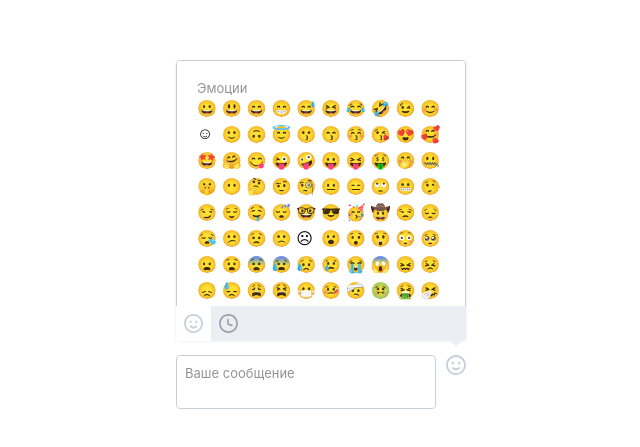
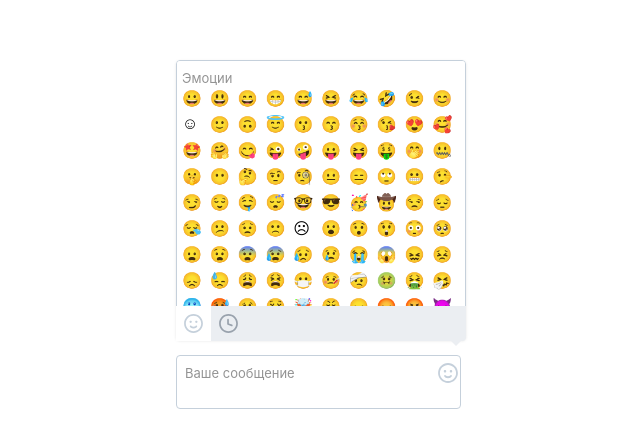
Before and after one commit to klekwedge/message-form, a React (Vite) app: page / in a window 1280 px wide. Shown: the part 291-738 px from the top of the page, without its empty margins (319-959 px from the left). Built offline with nearby package versions, Linux system fonts and the light colour scheme.

Commit message:
feat: add recent emoji

```diff
--- a/src/components/EmojiSection/EmojiSection.scss
+++ b/src/components/EmojiSection/EmojiSection.scss
@@ -1,7 +1,6 @@
 .app__emoji-section {
   display: flex;
   flex-direction: column;
-  padding: 10px;
 
   & h2 {
     font-family: "SF Pro Text";
--- a/src/components/Form/Form.scss
+++ b/src/components/Form/Form.scss
@@ -10,7 +10,10 @@
   }
 
   &__textarea {
+    display: inline-block;
     padding: 8px;
+    // 43 символа
+    padding-right: 30px !important;
     border: 1px solid #c5d0db;
     background: #ffffff;
     border-radius: 4px;
@@ -39,7 +42,7 @@
     top: -295px;
     left: 0px;
 
-    padding: 10px;
+    padding: 10px 5px;
     width: 290px;
     max-height: 280px;
 
@@ -70,6 +73,10 @@
     height: 20px;
     transition: all 0.4s ease;
     border-radius: 0px 4px 4px 4px;
+    position: absolute;
+    right: 8px;
+    top: 8px;
+
 
     &:hover {
       cursor: pointer;
@@ -101,6 +108,7 @@
       padding: 8px;
       width: 35px;
       height: 35px;
+      cursor: pointer;
     }
 
     & ._active {
--- a/src/components/Form/Form.tsx
+++ b/src/components/Form/Form.tsx
@@ -5,10 +5,14 @@ import "./Form.scss";
 import EmojiSection from "../EmojiSection/EmojiSection";
 
 type visibilityType = "visible" | "hidden" | "collapse";
+type tabType = "all" | "recent";
 
 function Form() {
   const [emojiListVisibility, setEmojiListVisibility] =
     useState<visibilityType>("visible");
+
+  const [activeTab, setActiveTab] = useState<tabType>("all");
+  const [recentEmoji, setRecentEmoji] = useState([]);
 
   const [emojiList, setEmojiList] = useState<IEmojiGroup[]>([]);
 
@@ -27,13 +31,38 @@ function Form() {
         className="app__emoji-block"
       >
         <div className="app__emoji-list">
-          {emojiList.map((item, index) => (
-            <EmojiSection key={index} title={item.title} list={item.items} />
-          ))}
+          {activeTab === "all" ? (
+            emojiList.map((item, index) => (
+              <EmojiSection key={index} title={item.title} list={item.items} />
+            ))
+          ) : (
+            <div style={{ height: "246px" }}>
+              <h2
+                style={{
+                  fontStyle: "normal",
+                  fontWeight: 400,
+                  fontSize: "13px",
+                  lineHeight: "15px",
+                  color: "#939393",
+                }}
+              >
+                Часто используемые
+              </h2>
+            </div>
+          )}
         </div>
+
         <div className="app__emoji-tabs">
-          <img className="_active" src='/public/svg/emoji-icon.svg'/>
-          <img src='/public/svg/time-icon.svg'/>
+          <img
+            className={activeTab === "all" ? "_active" : ""}
+            onClick={() => setActiveTab("all")}
+            src="/public/svg/emoji-icon.svg"
+          />
+          <img
+            className={activeTab === "recent" ? "_active" : ""}
+            onClick={() => setActiveTab("recent")}
+            src="/public/svg/time-icon.svg"
+          />
         </div>
         <div className="app__emoji-dec"></div>
       </div>
```
